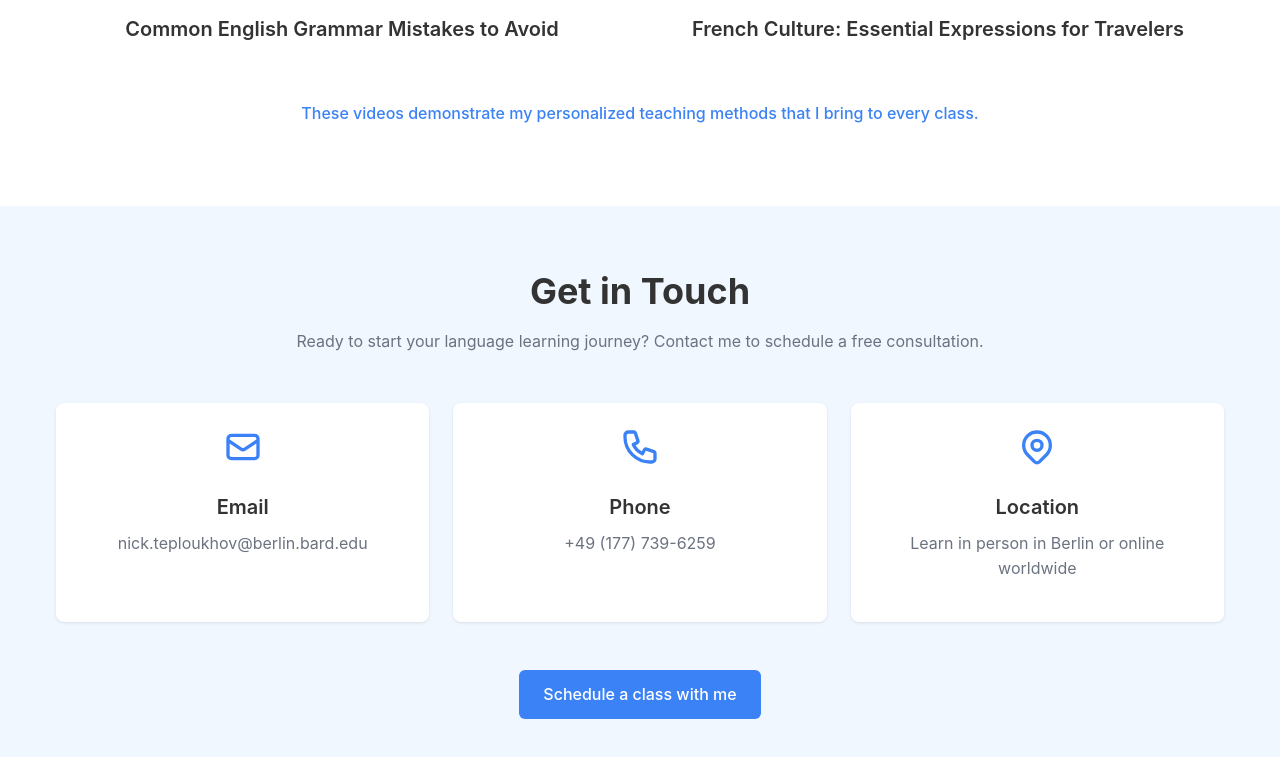
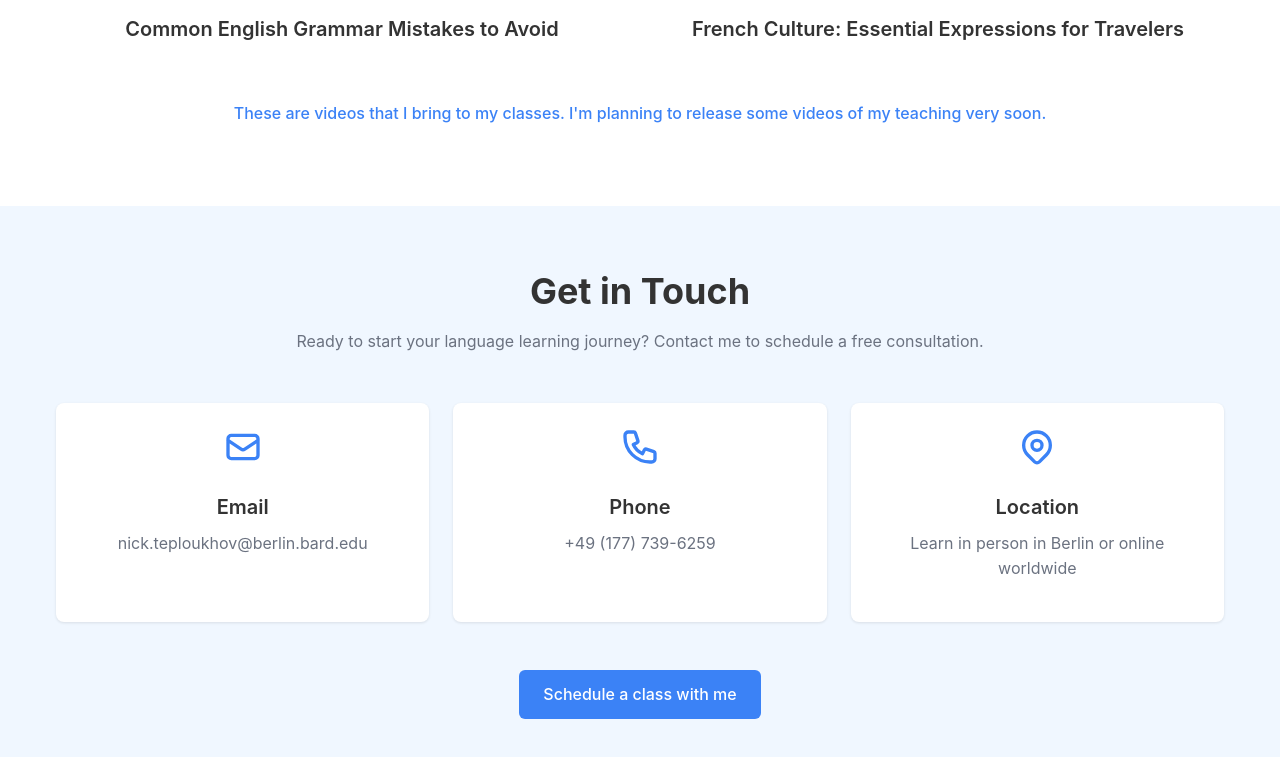
Before and after one commit to NickChatsky/englishwebsite3, a plain HTML site: page index.html in a window 1280 px wide. Shown: the part 2279-3036 px from the top of the page. Drawn offline with Linux system fonts and the light colour scheme.

Commit message:
Update index.html

```diff
--- a/index.html
+++ b/index.html
@@ -299,7 +299,7 @@
         </div>
 
         <div style="margin-top: 3rem; text-align: center;">
-          <p style="color: #3b82f6; font-weight: 500;">These videos demonstrate my personalized teaching methods that I bring to every class.</p>
+          <p style="color: #3b82f6; font-weight: 500;">These are videos that I bring to my classes. I'm planning to release some videos of my teaching very soon.</p>
         </div>
       </div>
     </section>
```
